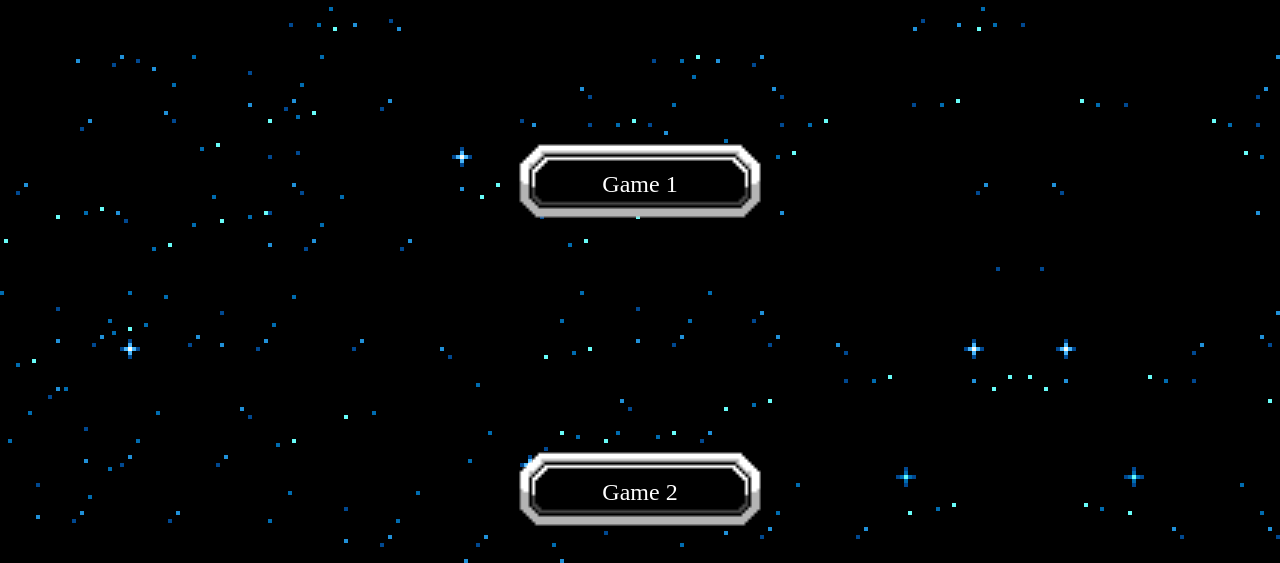
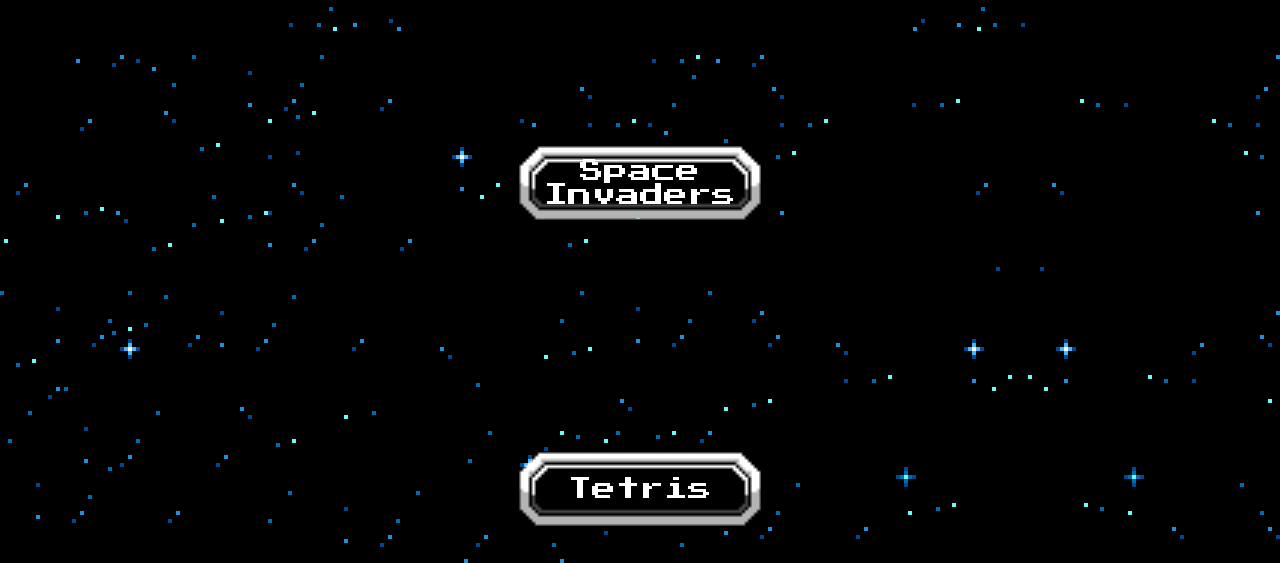
Before and after one commit to RaccoonWithAPeanutButterJar/verbose-goggles, a plain HTML site: page index.html in a window 1280 px wide. Shown: the part 237-800 px from the top of the page. Drawn offline with Linux system fonts and the light colour scheme.

Commit message:
nupu fondi ja  suuruse parandused

```diff
--- a/index.html
+++ b/index.html
@@ -13,11 +13,11 @@
     <div class="center">
         <a href="page3.html" class="button">
             <img src="Assets/Menu_Button.png" alt="buttonpng" border="0"/><!--Asenda Mängu iconiga-->
-            <div class="centered">Game 1</div>
+            <div class="centered">Space Invaders</div>
         </a>
         <a href="page4.html" class="button">
             <img src="Assets/Menu_Button.png" alt="buttonpng" border="0"/><!--Asenda Mängu iconiga-->
-            <div class="centered">Game 2</div>
+            <div class="centered">Tetris</div>
         </a>
     </div>
     <div class="center">
--- a/page3.css
+++ b/page3.css
@@ -27,4 +27,9 @@
     margin: 0 auto;
 }
 
+.button {
+    margin: 50px 100px;
+    font-family: "PSP";
+}
+
 .centered {position: absolute; top: 50%; left: 50%; transform: translate(-50%, -50%);}
--- a/page4.css
+++ b/page4.css
@@ -43,6 +43,7 @@
 
 .button {
     margin: 50px 100px;
+    font-family: "PSP";
   }
 
 .button:hover  {
--- a/style.css
+++ b/style.css
@@ -12,6 +12,7 @@
     text-decoration: none;
     display: inline-block;
     font-size: 8px;
+    font-family: "PSP";
     transform: scale(1.5,1.5);
   }
 
```
